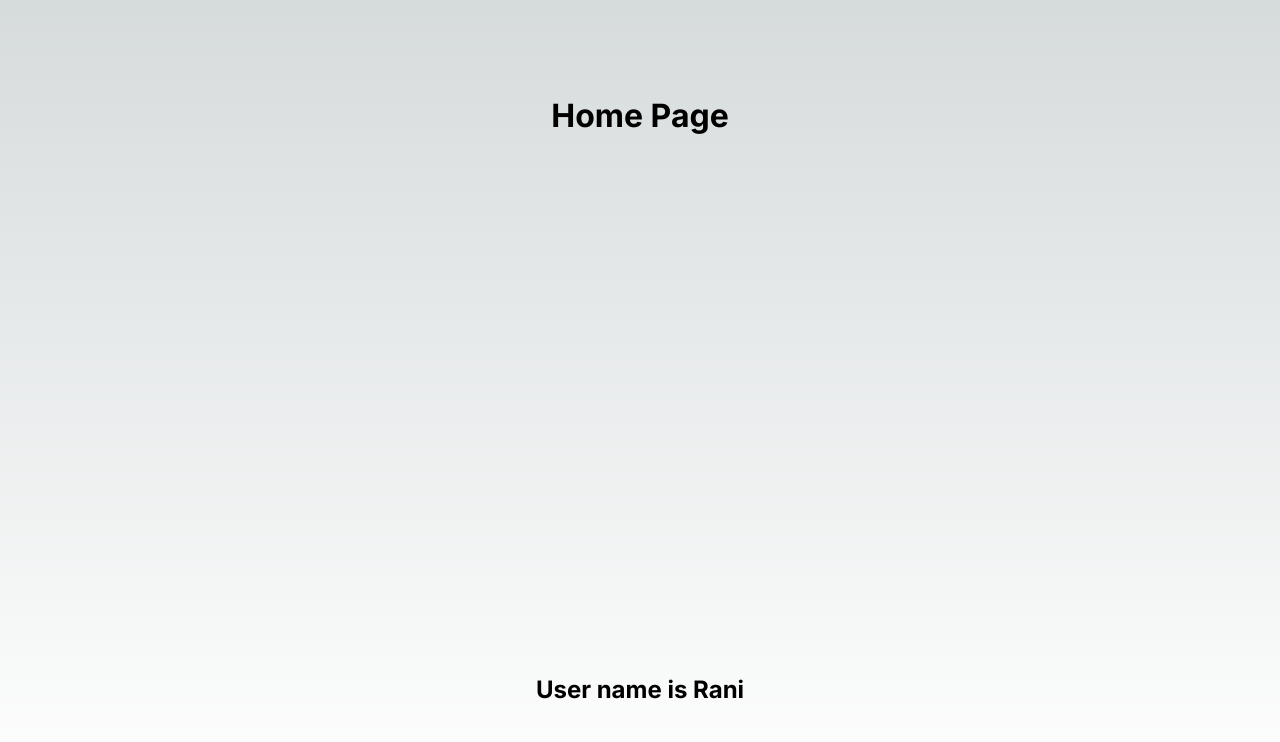
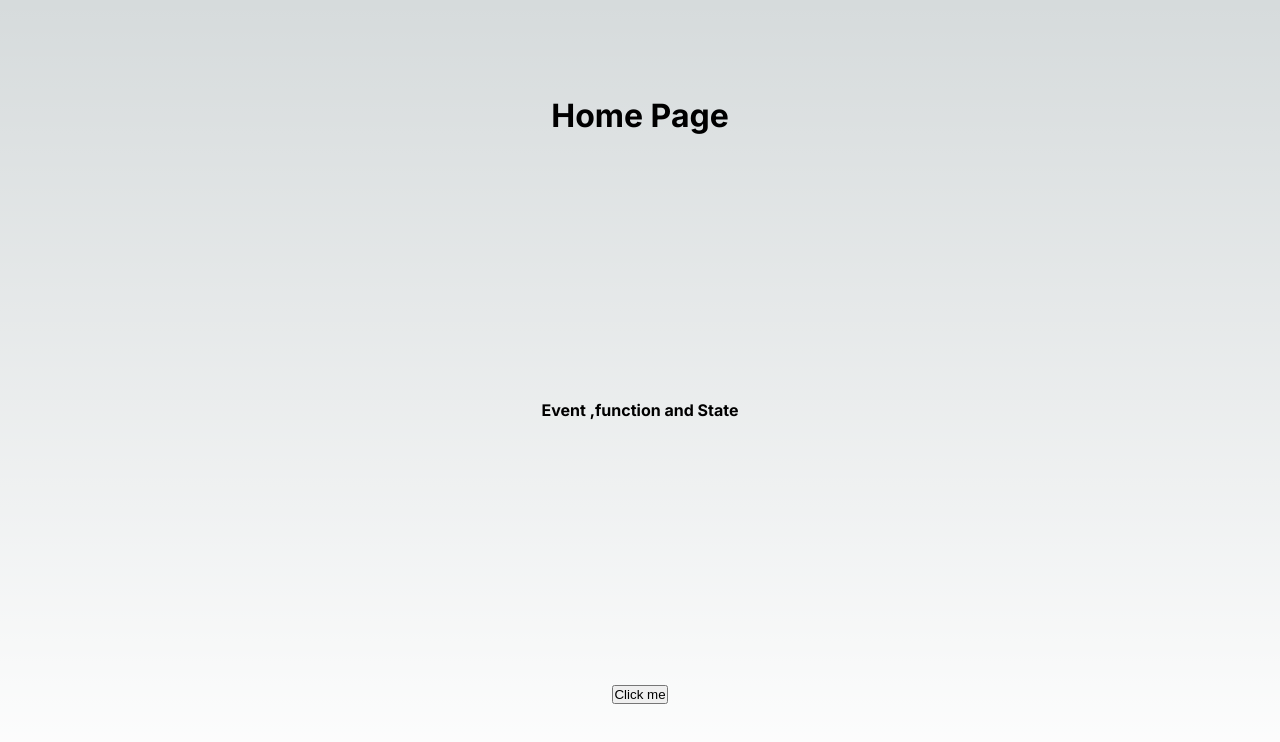
Before and after one commit to Avinashvns/nextjslearn, a Next.js app: page / in a window 1280 px wide. Shown: the top 742 px of the page. Built offline with nearby package versions, Linux system fonts and the light colour scheme.

Commit message:
use client event

```diff
--- a/src/app/page.js
+++ b/src/app/page.js
@@ -1,20 +1,13 @@
-
+'use client'
 import styles from './page.module.css'
 
 export default function Home() {
   return (
     <main className={styles.main}>
       <h1>Home Page</h1>
-      <User name="Rani" />
+      <h4>Event ,function and State</h4>
+
+      <button onClick={() => alert("Hello Next Js")}>Click me</button>
     </main>
   )
 }
-
-
-const User = (props) => {
-  return (
-    <div>
-      <h2>User name is {props.name}</h2>
-    </div>
-  );
-}
```
